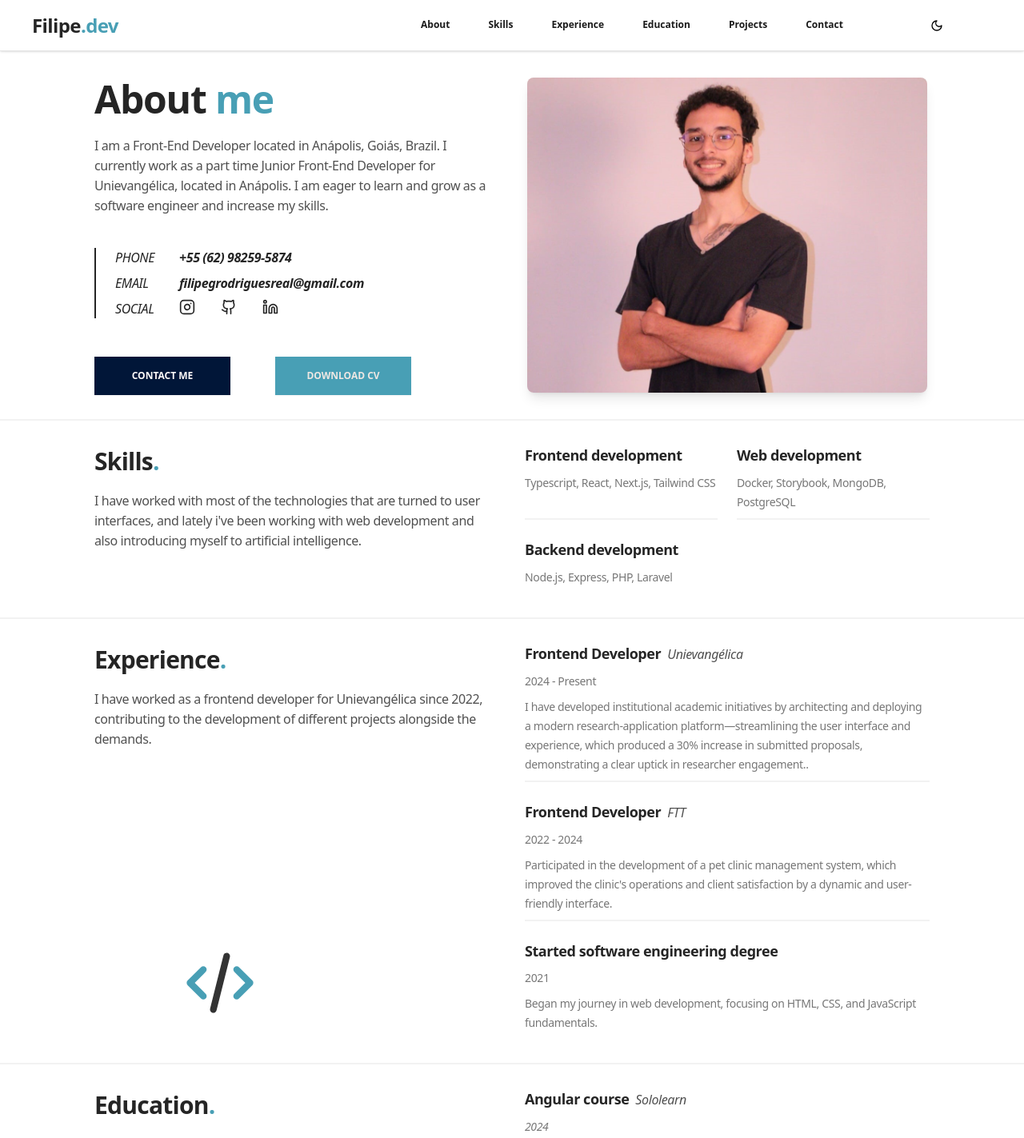
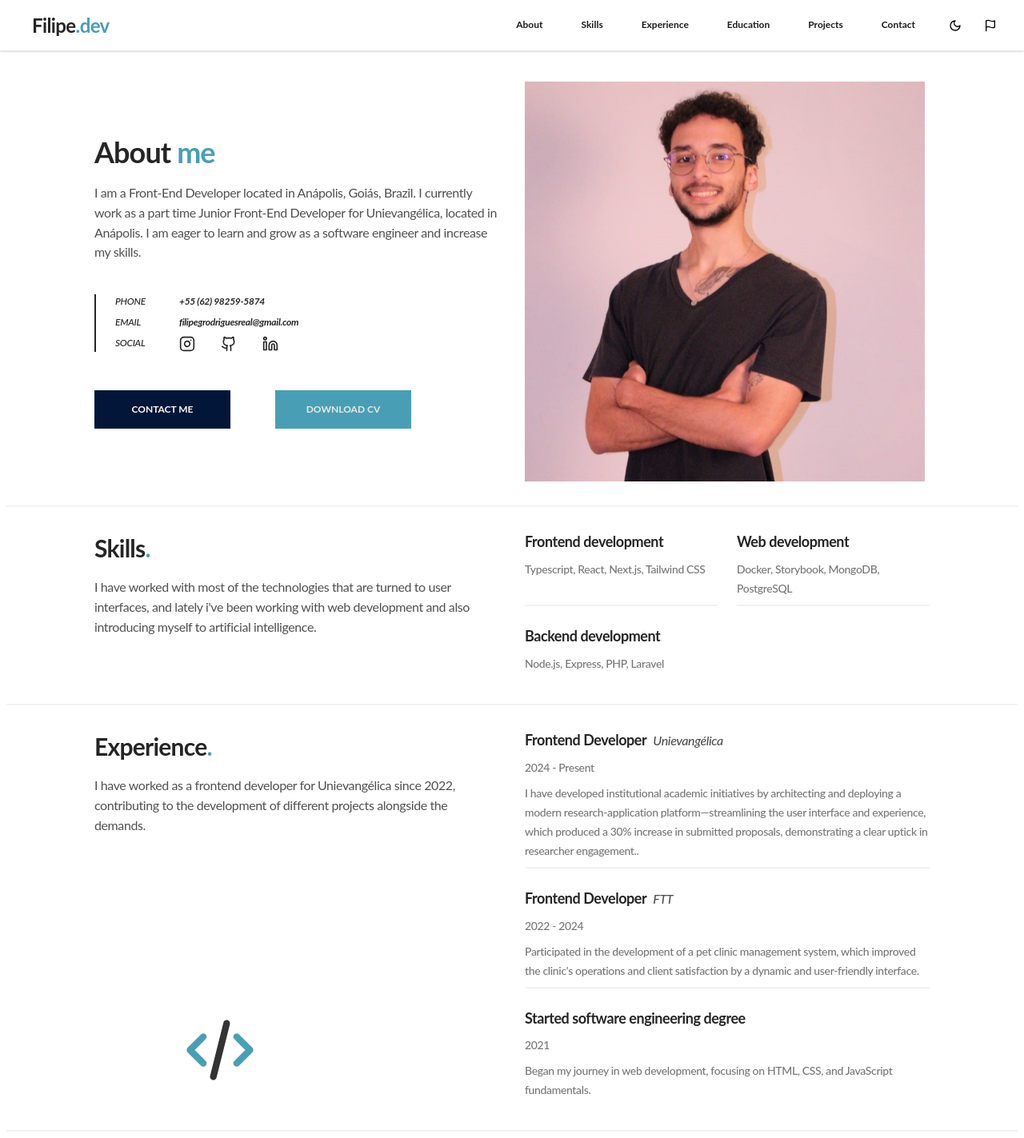
Before and after one commit to FilipeVOl/portfolio, a Next.js app: page / in a window 1280 px wide. Shown: the top 1423 px of the page at 80% size. Built offline with nearby package versions, Linux system fonts and the light colour scheme.

Commit message:
FIX: about com imagem

```diff
--- a/app/about/page.tsx
+++ b/app/about/page.tsx
@@ -47,9 +47,9 @@ export default function AboutPage() {
   return (
     <main id="about" className="container mx-auto px-6 py-12 min-h-auto">
       <div className="max-w-3xl min-w-full">
-        <div className="grid grid-cols-1 md:grid-cols-2 gap-8 items-center w-full min-h-[400px]">
-          <div className="space-y-4 order-2 md:order-1 h-full flex flex-col justify-center">
-            <Typography variant="h1" className="leading-[1.25]">
+        <div className=" grid grid-cols-1 lg:grid-cols-2 gap-8 items-center w-full min-h-[400px]">
+          <div className="space-y-4 order-2 lg:order-1 h-full flex flex-col justify-center">
+            <Typography variant="h1" className="leading-[1.25] ">
               About <span className="text-secondary">me</span>
             </Typography>
             <Typography variant="lead">
@@ -61,19 +61,19 @@ export default function AboutPage() {
             <div className="prose prose-lg dark:prose-invert">
               <Typography variant="blockquote">
                 <div className="grid grid-cols-[80px_1fr] gap-y-2">
-                  <Typography variant="inline" className="font-medium">
+                  <Typography variant="inline" className="font-medium text-[12px]">
                     PHONE
                   </Typography>
-                  <Typography variant="inline" className="text-muted-foreground">
+                  <Typography variant="inline" className="text-muted-foreground text-[12px]">
                     +55 (62) 98259-5874
                   </Typography>
-                  <Typography variant="inline" className="font-medium">
+                  <Typography variant="inline" className="font-medium text-[12px]">
                     EMAIL
                   </Typography>
-                  <Typography variant="inline">
+                  <Typography variant="inline" className="text-[12px]">
                     filipegrodriguesreal@gmail.com
                   </Typography>
-                  <Typography variant="inline" className="font-medium">
+                  <Typography variant="inline" className="font-medium text-[12px]">
                     SOCIAL
                   </Typography>
                   <div className="flex gap-8">
@@ -164,13 +164,14 @@ export default function AboutPage() {
           </a>
         </div>
           </div>
-          <div className="w-full min-w-full flex justify-center order-1 md:order-2">
+          <div className="order-1 lg:order-2">
             <Image
               src="/foto.jpeg"
               alt="Filipe"
               width={500}
               height={500}
-              className="object-cover  rounded-lg shadow-lg"
+              quality={100}
+              className="object-cover imageProfile"
             />
           </div>
         </div>
--- a/app/components/Dialog.tsx
+++ b/app/components/Dialog.tsx
@@ -39,7 +39,7 @@ const Dialog = ({
       <DialogContent className={className}>
         <DialogHeader>
           <DialogTitle className="text-left">
-            <Typography variant="h2" className="text-[36px]">{title}<span className="text-secondary">.</span></Typography>
+            <Typography variant="h1" className="text-[36px] leading-[1.25]">{title}<span className="text-secondary">.</span></Typography>
           </DialogTitle>
           <DialogDescription className="text-left">
             <Typography variant="lead">{subtitle}</Typography>
@@ -51,7 +51,7 @@ const Dialog = ({
                   <Typography className="text-start text-[12px] font-bold pr-4" variant="inline">
                     {inline}
                   </Typography>
-                  <Typography className="text-left flex-wrap" variant="inline">
+                  <Typography className="text-left flex-wrap" variant="inline" className="text-[12px] opacity-80">
                     {inline_desc}
                   </Typography>
                 </>
@@ -61,7 +61,7 @@ const Dialog = ({
                   <Typography className="text-start text-[12px] font-bold pr-4" variant="inline">
                     {inline_2}
                   </Typography>
-                  <Typography className="text-left flex-wrap" variant="inline">
+                  <Typography className="text-left flex-wrap" variant="inline" className="text-[12px] opacity-80">
                     {inline_desc_2}
                   </Typography>
                 </>
--- a/app/components/Navbar.tsx
+++ b/app/components/Navbar.tsx
@@ -3,7 +3,7 @@
 import { Button } from '@/components/ui/button'
 import { Link } from '@/components/ui/link'
 import { Typography } from '@/components/ui/typography'
-import { Moon, Sun } from "lucide-react"
+import { Moon, Sun, Flag } from "lucide-react"
 import { useTheme } from "next-themes"
 
 export default function Navbar() {
@@ -35,13 +35,19 @@ export default function Navbar() {
           <Link variant="default" className='text-[12px]' targetId="contact">
             Contact
           </Link>
+          <div className="flex gap-2">
           <Button
+            className="min-w-0"
             variant="ghost"
             size="icon"
             onClick={() => setTheme(theme === "dark" ? "light" : "dark")}
           >
             {theme === "dark" ? <Sun /> : <Moon />}
           </Button>
+          <Button className="min-w-4" variant="ghost" size="icon">
+            <Flag />
+          </Button>
+          </div>
         </div>
       </div>
     </nav>
--- a/app/globals.css
+++ b/app/globals.css
@@ -1,5 +1,6 @@
 @import "tailwindcss";
 @import "tw-animate-css";
+
 
 @layer base {
     @apply bg-primary-background dark:bg-primary-background-dark;
@@ -17,6 +18,11 @@
   --color-secondary: #489FB5;
   --color-secondary-text: #EDE7E3;
   --color-tertiary: #2E294E;
+}
+
+body {
+  margin: 8px;
+  font-family: 'Lato', sans-serif;
 }
 
   .dialog {
@@ -61,11 +67,43 @@
 }
 
 @media (max-width: 990px) {
+  .containerOrder {
+    order: 2;
+  }
+  .containerAbout {
+    grid-template-columns: 1fr;
+  }
   .dialogInput {
     flex-direction: column;
   }
 }
 
+.imageProfile {
+  width: 500px !important;
+  height: 500px !important;
+  object-fit: cover;
+}
+
+@media (max-width: 990px) {
+  .imageProfile {
+    width: 500px !important;
+    height: 500px !important;
+    min-width: 100%;
+  }
+}
+
+@media (max-width: 1124px) {
+  .imageProfile {
+    width: 400px !important;
+    height: 400px !important;
+  }
+}
+
+/* @media (min-width: 990px) {
+  .imageProfile {
+    width: 100% !important;
+  }
+} */
 
 @layer utilities {
   .animate-fade-in-up {
@@ -103,6 +141,7 @@ main {
   overflow: auto;
   max-width: 1104px;
   margin: 0 auto;
+  overflow-x: auto;
 }
 
 .main-content.main-icon {
@@ -123,7 +162,23 @@ main {
   z-index: 0;
 }
 
+.containerOrder {
+  order: 1;
+}
+
+.containerAbout {
+  display: grid;
+  grid-template-columns: 1fr 1fr;
+}
+
+
 @media (max-width: 1024px) {
+  .imageProfile {
+    min-height: 100%;
+    min-width: 100%;
+    object-fit: contain;
+  }
+
   .main-content.main-icon::after {
     display: none;
   }
--- a/app/portfolio/page.tsx
+++ b/app/portfolio/page.tsx
@@ -58,7 +58,7 @@ export default function PortfolioPage() {
     <main id="projects" className="container mx-auto px-6 py-12 min-h-auto">
       <div className="max-w-3xl space-y-8 ">
         <Typography variant="h2">Portfolio<span className="text-secondary">.</span></Typography>
-        <div className="overflow-x-auto max-w-[230px]">
+        <div className="overflow-x-auto max-w-[250px]">
           <ul className="flex gap-4 whitespace-nowrap">
             <li id="all-projects" onClick={() => handleClick("all-projects")} className="flex-shrink-0">
               <Typography className="text-[12px] hover:text-secondary active:text-secondary hover:cursor-pointer hover:underline active:underline" variant="h3">
@@ -124,8 +124,8 @@ export default function PortfolioPage() {
           />
         </div>
         <div className="flex flex-col sm:flex-row gap-4 mt-4">
-          <Button variant="secondary" className="flex-1" onClick={() => window.open("https://plataformajf.unievangelica.edu.br/", "_blank")}>Visit website</Button>
-          <Button variant="default" className="flex-1" onClick={() => setOpenDialog(false)}>Close</Button>
+          <Button variant="secondary" className="" onClick={() => window.open("https://plataformajf.unievangelica.edu.br/", "_blank")}>Visit website</Button>
+          <Button variant="default" className="" onClick={() => setOpenDialog(false)}>Close</Button>
         </div>
       </Dialog>
     </main>
--- a/components/ui/typography.tsx
+++ b/components/ui/typography.tsx
@@ -41,13 +41,13 @@ export function Typography({
   const Component = variantElements[variant];
 
   const styles = cva(
-    "scroll-m-20 tracking-tight text-[#252525] dark:text-white ",
+    "tracking-tight text-[#252525] dark:text-white ",
     {
       variants: {
         variant: {
-          h1: "font-bold text-4xl dark:text-white font-extrabold tracking-tight lg:text-5xl",
+          h1: "font-bold text-[36px] dark:text-white tracking-tight",
           h2: "font-bold text-[30px] tracking-tight leading-[1.4]",
-          h3: "font-bold text-2xl font-semibold tracking-tight",
+          h3: "font-bold text-2xl tracking-tight",
           h4: "font-bold text-[18px] leading-[1.55] tracking-tight",
           p: `leading-7 ${
             !noMargin ? "[&:not(:first-child)]:mt-6" : ""
```
